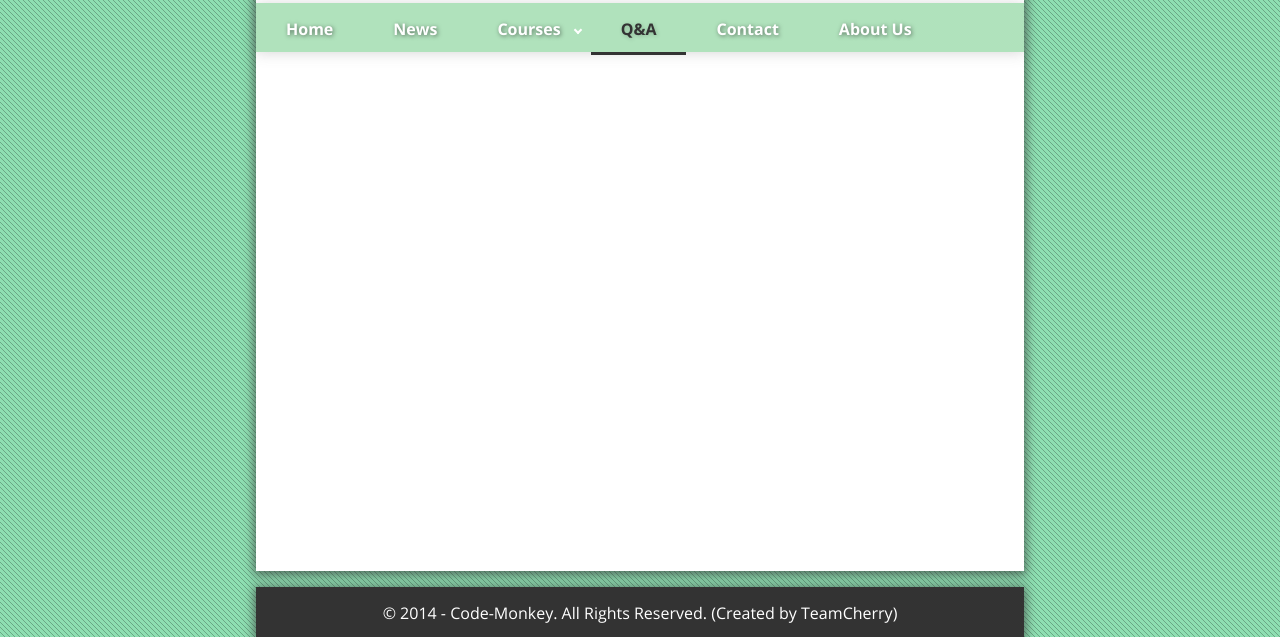
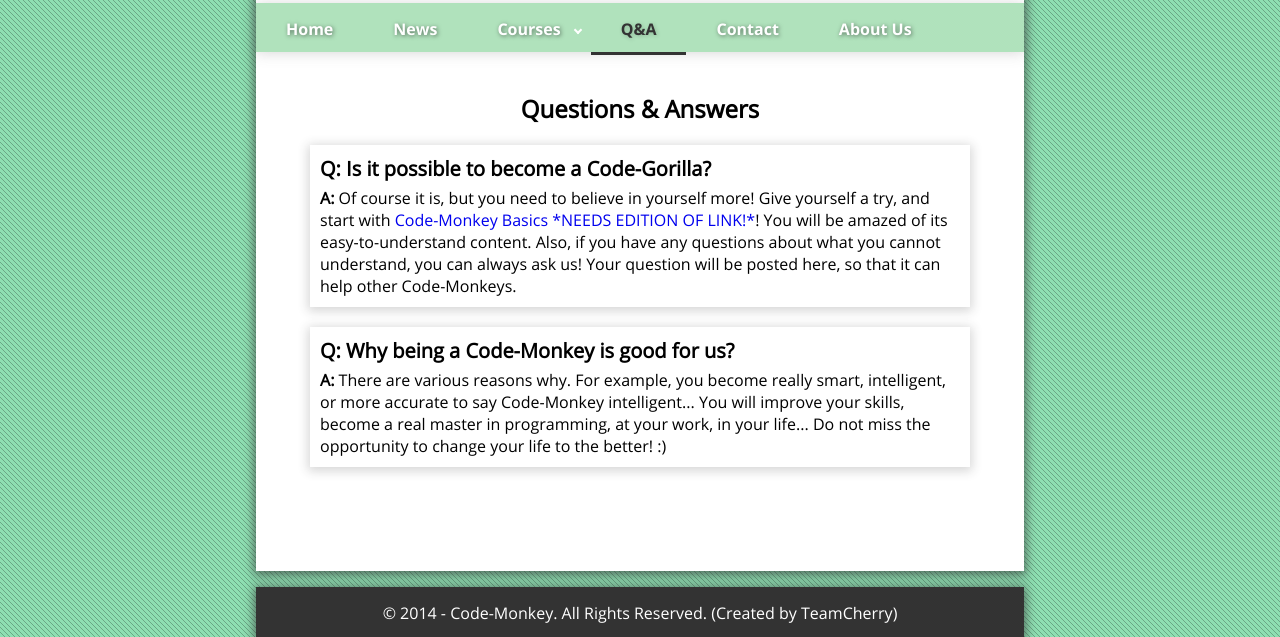
Before and after one commit to TeamCherry/teamcherry.github.io, a plain HTML site: page questions.html in a window 1280 px wide. Shown: the part 163-800 px from the top of the page. Drawn offline with Linux system fonts and the light colour scheme.

Commit message:
Done Q&A Page; Added my personal info in About us
Completed the Q&A Page - two questions and their answers added; done the
layout.
Also - added my personal info and my photo in About us.

```diff
--- a/questions.html
+++ b/questions.html
@@ -39,7 +39,30 @@
             <li class='no-sub'><a href='about.html'>About Us</a></li>
         </ul>
     </nav>
-    <div id="container-bottom-padding"></div>
+    <div id="container-bottom-padding">
+        <section id="person-info-box">
+            <h1>Questions & Answers</h1>
+            <div class="person-info">
+                <h2>Q: Is it possible to become a Code-Gorilla?</h2>
+                <p>
+                    <strong>A:</strong> Of course it is, but you need to believe in yourself more! Give yourself a try, and start with <a
+                        href="courses.html">Code-Monkey Basics *NEEDS EDITION OF LINK!*</a>! You will be amazed of its easy-to-understand
+                    content. Also, if you have any questions about what you cannot understand, you can always ask us! Your question will
+                    be posted here, so that it can help other Code-Monkeys.
+                </p>
+            </div>
+            <div class="person-info">
+                <h2>Q: Why being a Code-Monkey is good for us?</h2>
+                <p>
+                    <strong>A:</strong> There are various reasons why. For example, you become really smart, intelligent, or more accurate
+                    to say Code-Monkey intelligent... You will improve your skills, become a real master in programming, at your work, in
+                    your life... Do not miss the opportunity to change your life to the better! :)
+                </p>
+            </div>
+        </section>
+        <div class="container-bottom-padding"></div>
+
+    </div>
 </div>
 <footer id="site-footer">
     <p>&copy; 2014 - Code-Monkey. All Rights Reserved. (Created by TeamCherry)</p>
```
Also changed, not shown: about.html (+7 -4 lines), images/about-us-asya.jpg (added).
